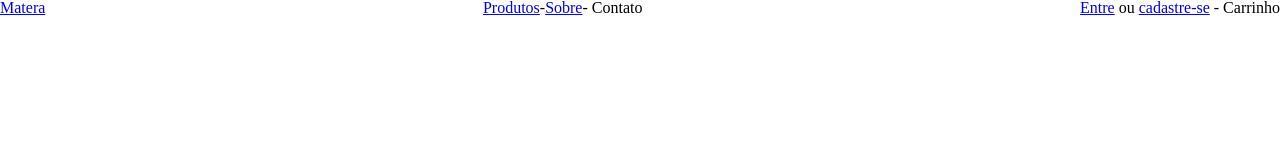
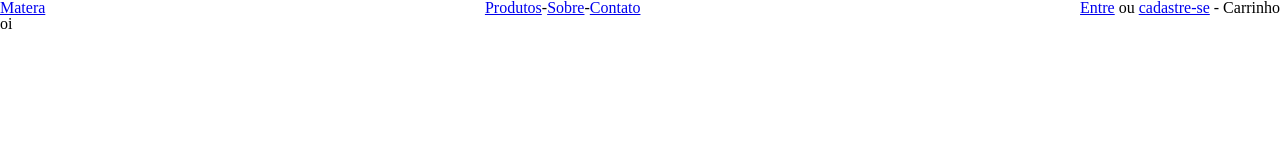
Before and after one commit to lcfernandez/driven-projeto15-matera-front, a React (Create React App) app: page /contato in a window 1280 px wide. Shown: the top 160 px of the page. Built offline with nearby package versions, Linux system fonts and the light colour scheme.

Commit message:
feat: add ContactUsPage to App and link to it on header

```diff
--- a/src/App.js
+++ b/src/App.js
@@ -9,6 +9,7 @@ import UsernameContext from "./contexts/UsernameContext";
 
 import HomePage from "./pages/HomePage";
 import AboutUsPage from "./pages/AboutUsPage";
+import ContactUsPage from "./pages/ContactUsPage";
 import SignInPage from "./pages/SignInPage";
 import SignUpPage from "./pages/SignUpPage";
 import AccountPage from "./pages/AccountPage";
@@ -57,6 +58,7 @@ function App() {
 
                     <Routes>
                         <Route path="/" element={<HomePage />} />
+                        <Route path="/contato" element={< ContactUsPage />} />
                         <Route path="/sobre-nos" element={<AboutUsPage />} />
                         <Route path="/cadastro" element={<SignUpPage />} />
                         <Route path="/login" element={<SignInPage />} />
--- a/src/components/Header.js
+++ b/src/components/Header.js
@@ -34,7 +34,7 @@ export default function Header() {
 
                 -
 
-                Contato
+                <Link to="/contato">Contato</Link>
             </div>
 
             <div>
--- /dev/null
+++ b/src/pages/ContactUsPage.js
@@ -0,0 +1,5 @@
+const ContactUsPage = () => {
+    return <>oi</>
+};
+
+export default ContactUsPage;
```
